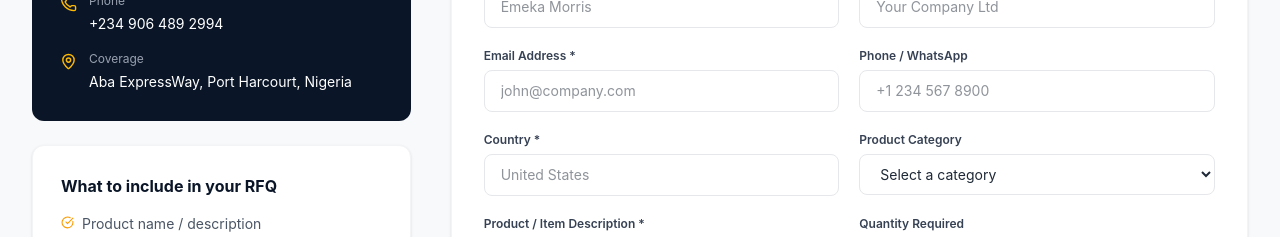
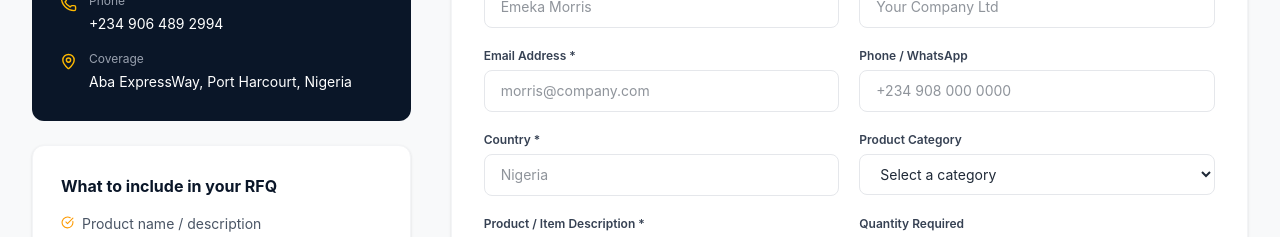
Before and after one commit to imostack/aero, a Next.js app in the folder aerojim/: page /contact in a window 1280 px wide. Shown: the part 533-770 px from the top of the page. Built offline with nearby package versions, Linux system fonts and the light colour scheme.

Commit message:
made changes

```diff
--- a/aerojim/src/app/contact/ContactForm.tsx
+++ b/aerojim/src/app/contact/ContactForm.tsx
@@ -190,7 +190,7 @@ export default function ContactForm() {
                     name="email"
                     value={form.email}
                     onChange={handleChange}
-                    placeholder="john@company.com"
+                    placeholder="morris@company.com"
                     className="w-full border border-gray-200 rounded-lg px-4 py-2.5 text-sm focus:outline-none focus:border-amber-400 focus:ring-1 focus:ring-amber-400 transition"
                   />
                 </div>
@@ -203,7 +203,7 @@ export default function ContactForm() {
                     name="phone"
                     value={form.phone}
                     onChange={handleChange}
-                    placeholder="+1 234 567 8900"
+                    placeholder="+234 908 000 0000"
                     className="w-full border border-gray-200 rounded-lg px-4 py-2.5 text-sm focus:outline-none focus:border-amber-400 focus:ring-1 focus:ring-amber-400 transition"
                   />
                 </div>
@@ -220,7 +220,7 @@ export default function ContactForm() {
                     name="country"
                     value={form.country}
                     onChange={handleChange}
-                    placeholder="United States"
+                    placeholder="Nigeria"
                     className="w-full border border-gray-200 rounded-lg px-4 py-2.5 text-sm focus:outline-none focus:border-amber-400 focus:ring-1 focus:ring-amber-400 transition"
                   />
                 </div>
```
